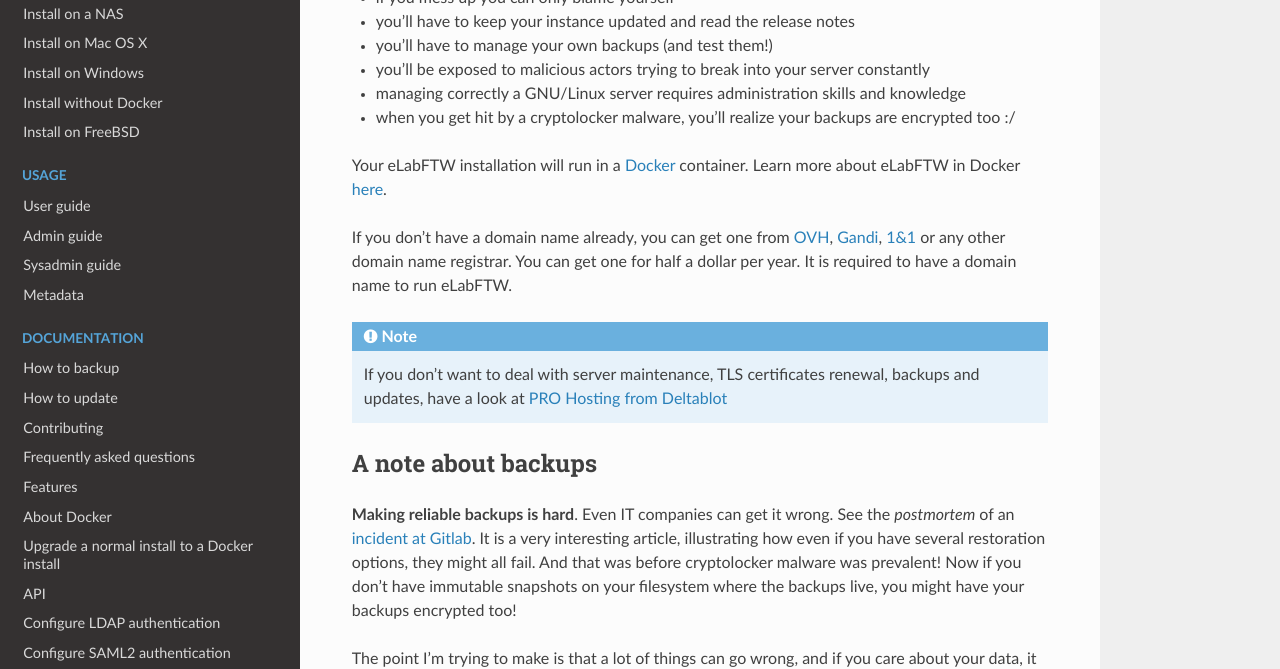
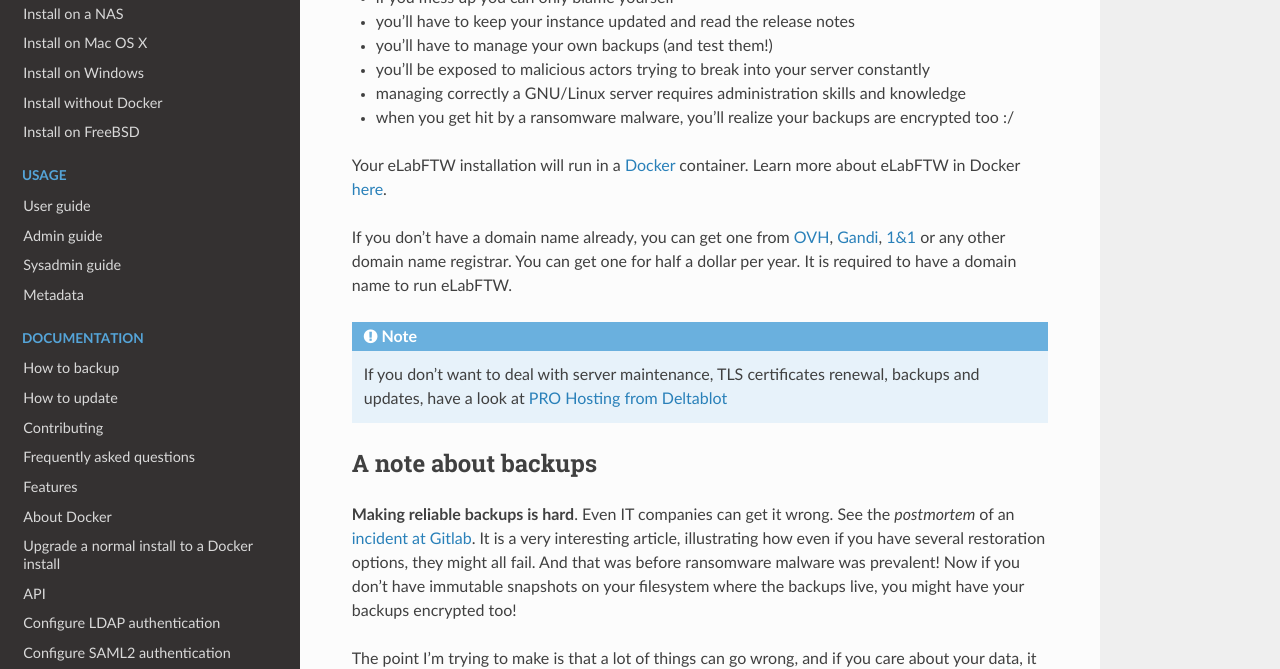
Before and after one commit to elabftw/elabdoc, a Sphinx documentation site: the page built from doc/install-cloud.rst, in a window 1280 px wide and 900 px high, scrolled down 512 px. Shown: the part 150-819 px from the top of the window. Built offline with Sphinx 7.4.7 and the Read the Docs theme 2.0.0, drawn with Linux system fonts in a browser that asks for light colours.

Commit message:
s/cryptolocker/ransomware

```diff
--- a/doc/install-cloud.rst
+++ b/doc/install-cloud.rst
@@ -26,7 +26,7 @@
 * you'll have to manage your own backups (and test them!)
 * you'll be exposed to malicious actors trying to break into your server constantly
 * managing correctly a GNU/Linux server requires administration skills and knowledge
-* when you get hit by a cryptolocker malware, you'll realize your backups are encrypted too :/
+* when you get hit by a ransomware malware, you'll realize your backups are encrypted too :/
 
 Your eLabFTW installation will run in a `Docker <https://www.docker.com>`_ container. Learn more about eLabFTW in Docker :ref:`here <docker-doc>`.
 
@@ -37,7 +37,7 @@
 A note about backups
 --------------------
 
-**Making reliable backups is hard**. Even IT companies can get it wrong. See the *postmortem* of an `incident at Gitlab <https://about.gitlab.com/blog/2017/02/10/postmortem-of-database-outage-of-january-31/>`_. It is a very interesting article, illustrating how even if you have several restoration options, they might all fail. And that was before cryptolocker malware was prevalent! Now if you don't have immutable snapshots on your filesystem where the backups live, you might have your backups encrypted too!
+**Making reliable backups is hard**. Even IT companies can get it wrong. See the *postmortem* of an `incident at Gitlab <https://about.gitlab.com/blog/2017/02/10/postmortem-of-database-outage-of-january-31/>`_. It is a very interesting article, illustrating how even if you have several restoration options, they might all fail. And that was before ransomware malware was prevalent! Now if you don't have immutable snapshots on your filesystem where the backups live, you might have your backups encrypted too!
 
 The point I'm trying to make is that a lot of things can go wrong, and if you care about your data, it might be a good option to look into the `PRO Hosting offering <https://www.deltablot.com/elabftw>`_ or let a professional systems administrator take care of it.
 
```
